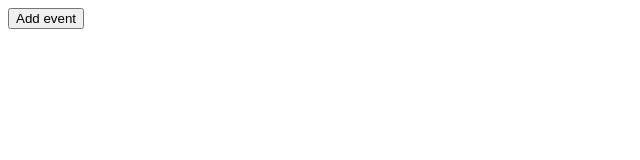
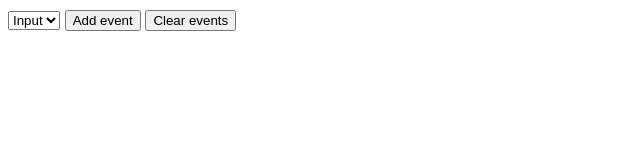
Before and after one commit to VladKojima/isisgit, a plain HTML site: page index.html in a window 1280 px wide. Shown: the whole page, without its empty margins (0-640 px from the left). Drawn offline with Linux system fonts and the light colour scheme.

Commit message:
inserts in edit form

```diff
--- a/index.html
+++ b/index.html
@@ -6,7 +6,20 @@
 
     <body>
         <div id="editGraph">
-            <button>Add event</button>
+            <div>
+                <select name="eventType">
+                    <option>Input</option>
+                    <option>And</option>
+                    <option>Or</option>
+                </select>
+
+                <button>Add event</button>
+                <button>Clear events</button>
+            </div>
+
+            <div id="eventList">
+
+            </div>
         </div>
 
         <div id = "useGraph">
```
